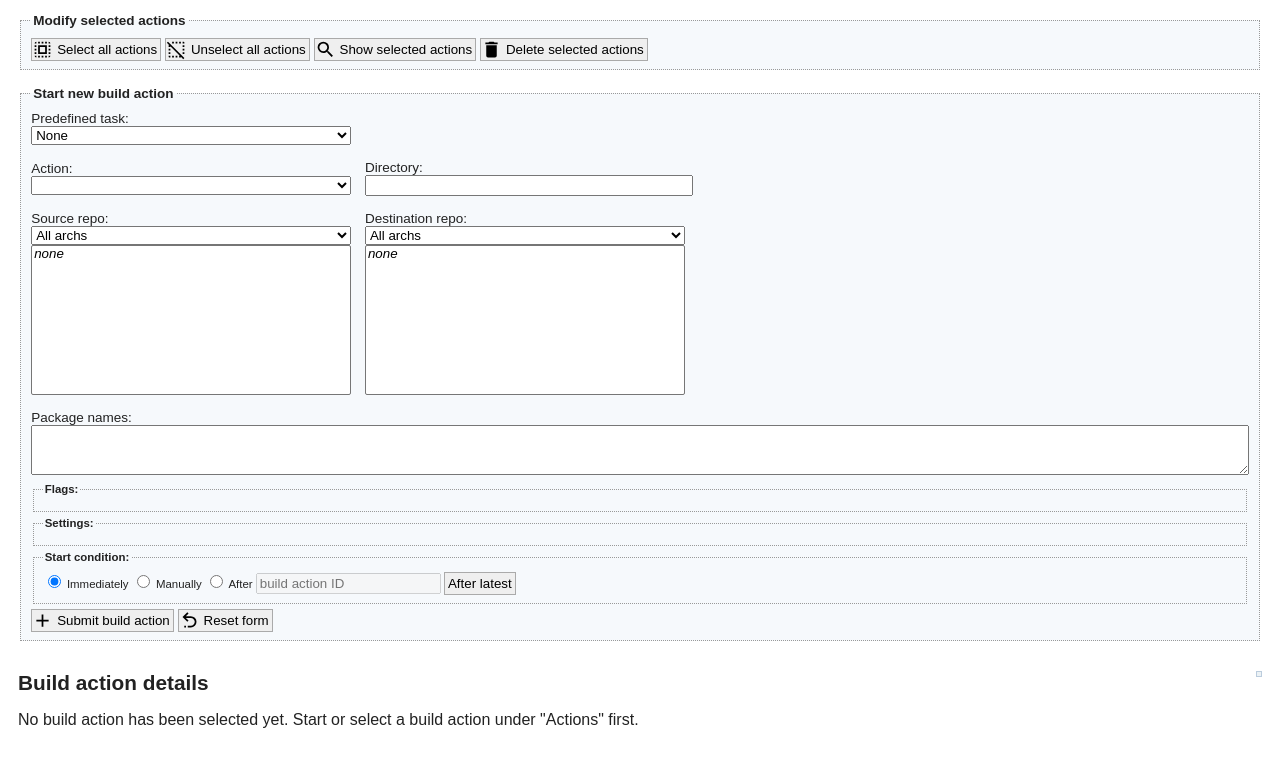
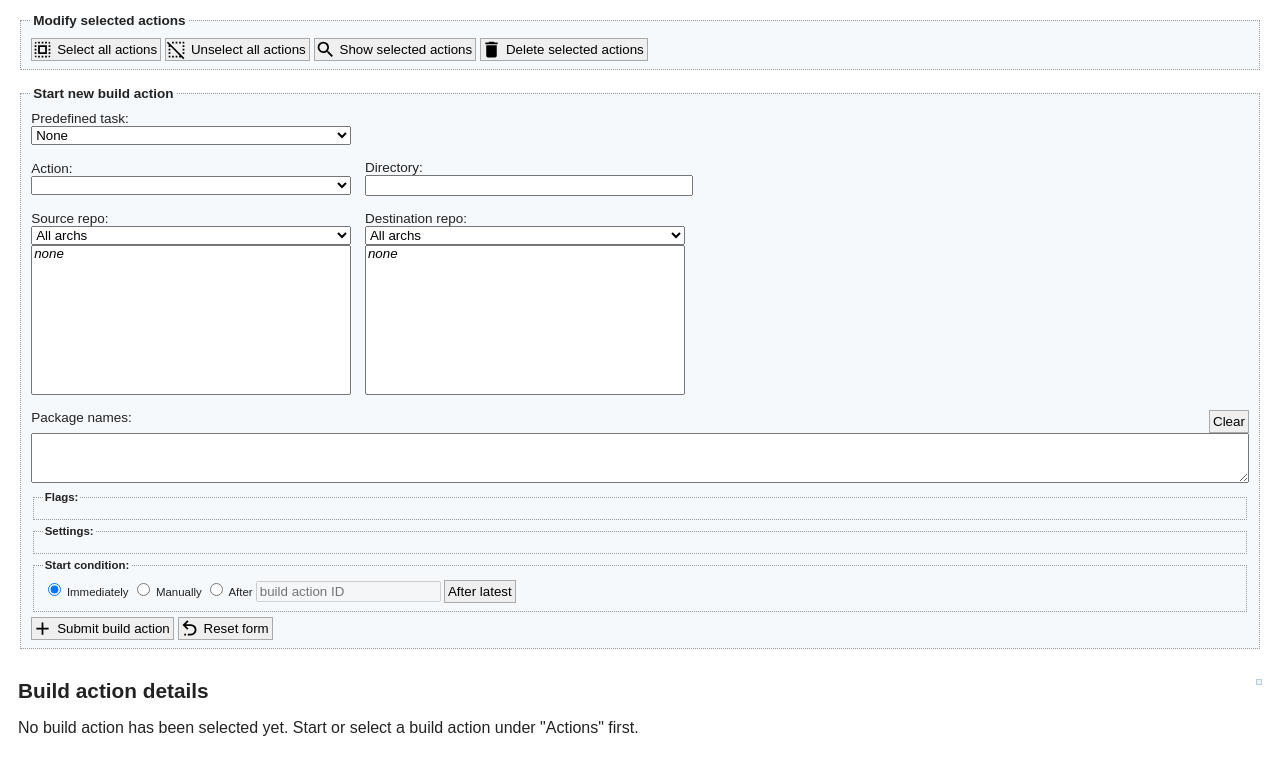
Before and after one commit to Martchus/arch-repo-manager, a website with bundled scripts: page srv/static/index.html in a window 1280 px wide. Shown: the part 555-1318 px from the top of the page. Built offline with nearby package versions, Linux system fonts and the light colour scheme; files whose address does not match are found by name.

Commit message:
Add clear button for packages on build action form

```diff
--- a/srv/static/index.html
+++ b/srv/static/index.html
@@ -216,6 +216,7 @@
             </div>
             <div class="form-row">
               <label for="build-action-package-names">Package names:</label>
+              <input type="button" value="Clear" style="float: right;" onclick="this.form.elements['package-names'].value = ''" />
               <br />
               <textarea name="package-names" id="build-action-package-names" style="box-sizing: border-box; width: 100%; height: 50px;"></textarea>
             </div>
```
